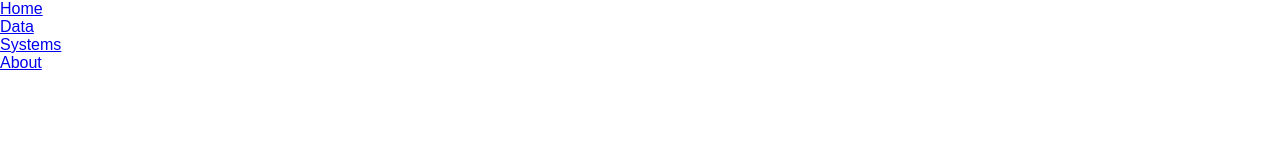
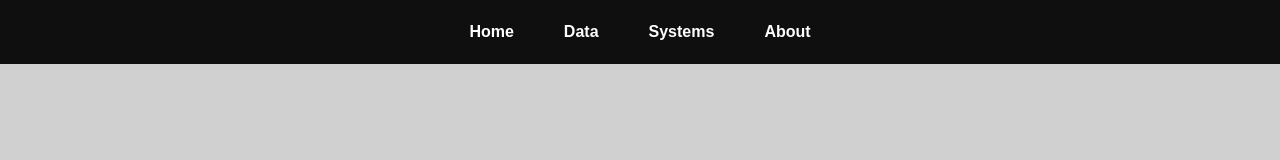
Before and after one commit to StevenJBurns/extrasolar-html, a website with bundled scripts: page src/index.html in a window 1280 px wide. Built offline with nearby package versions, Linux system fonts and the light colour scheme.

Commit message:
style: create nav styling

```diff
--- a/src/css/index.css
+++ b/src/css/index.css
@@ -10,11 +10,54 @@ html, body {
 
 body {
   display: flex;
+  min-height: 100vh;
   flex-direction: column;
   font-family: sans-serif;
-  color: #333;
+}
+
+nav {
+  display: flex;
+  align-items: center;
+  justify-content: center;
+  background-color: #0F0F0F;
+  padding: 0.25rem;
+  height: 4rem;
+}
+
+nav ul {
+  display: flex;
+  list-style: none;
+  padding: 0;
+}
+
+a {
+  margin: 0 25px;
+  font-weight: 700;
+  text-decoration: none;
+  color: #FFF;
+}
+
+a:visited {
+  color: #FFF
+}
+
+a:hover {
+  color: yellow;
+  padding-bottom: 0.5rem;
 }
 
 main {
   flex: 1 0 auto;
+  display: flex;
+  flex-direction: column;
+  justify-content: center;
+  align-items: center;
+  background-color: #D0D0D0;
 }
+
+h4 {
+  padding: 2rem;
+  text-align: center;
+  background-color: #0F0F0F;
+  color: #D0D0D0
+}
```
